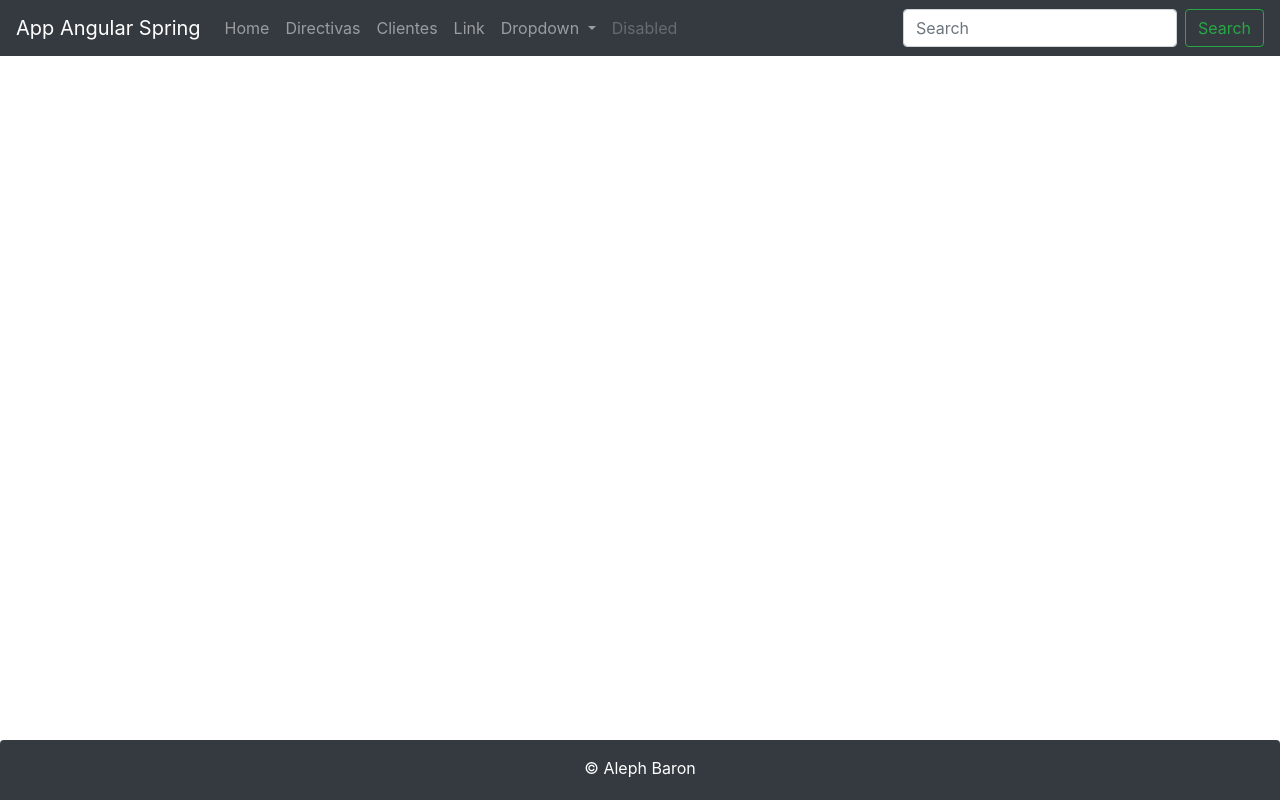
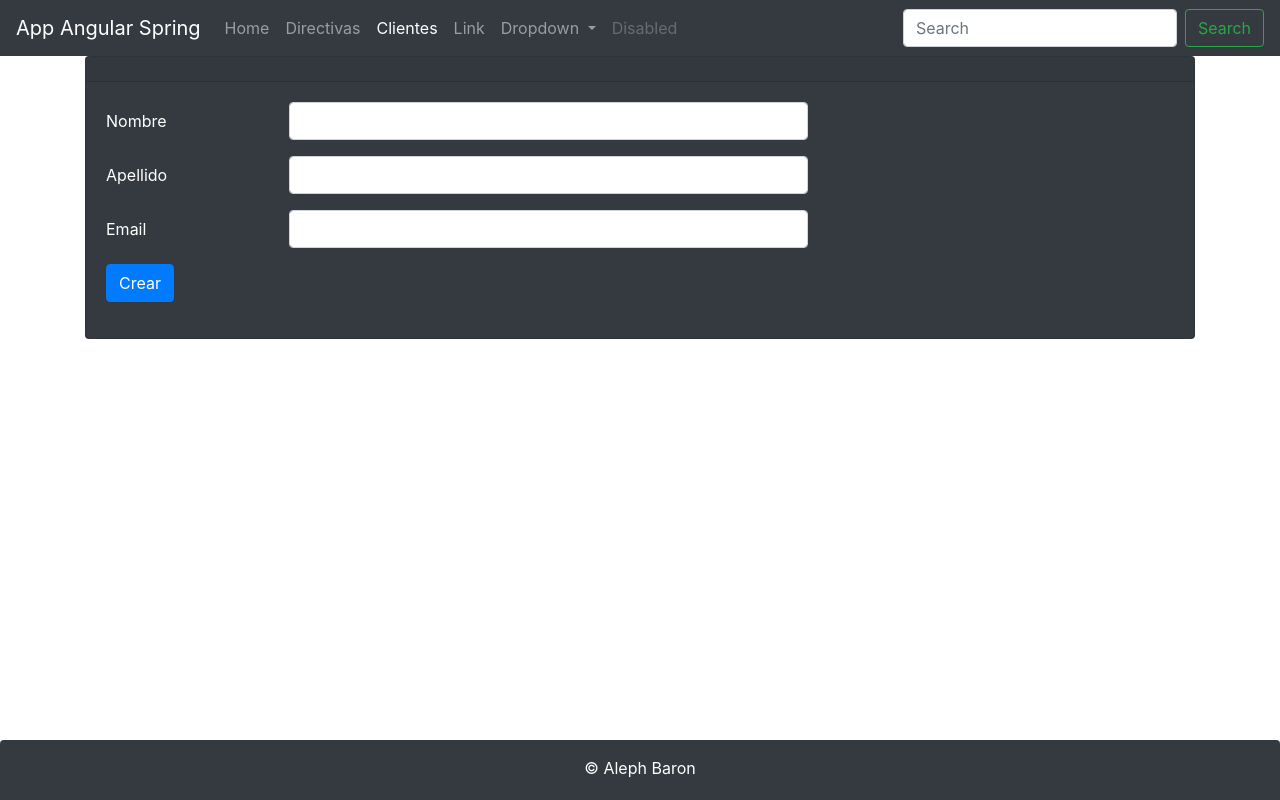
Before and after one commit to carloosbaroon/POO, an Angular app in the folder spring-angular/clientes-app/: page /clientes/form in a window 1280 px wide. Before the commit this address led to /. Built offline with nearby package versions, Linux system fonts and the light colour scheme.

Commit message:
Missing files for the FormComponent to work

```diff
--- a/spring-angular/clientes-app/src/app/app.routes.ts
+++ b/spring-angular/clientes-app/src/app/app.routes.ts
@@ -1,10 +1,12 @@
 import { Routes } from '@angular/router';
 import {DirectiveComponent} from "./directive/directive.component";
 import {ClientesComponent} from "./clientes/clientes.component";
+import {FormComponent} from "./clientes/form.component";
 
 //Here we'll define our routes and
 export const routes: Routes = [
   {path: '', redirectTo: '/clientes', pathMatch: 'full'},
   {path: 'directivas', component: DirectiveComponent},
   {path: 'clientes', component: ClientesComponent},
+  {path: 'clientes/form', component: FormComponent},
 ];
--- a/spring-angular/clientes-app/src/app/clientes/cliente.ts
+++ b/spring-angular/clientes-app/src/app/clientes/cliente.ts
@@ -1,7 +1,7 @@
 export class Cliente {
-  id: number = 0;
-  nombre: string = '';
-  apellido: string = '';
-  email: string = '';
-  createAt: string = '';
+  id?: number;
+  nombre?: string;
+  apellido?: string;
+  email?: string;
+  createAt?: string;
 }
--- a/spring-angular/clientes-app/src/app/clientes/form.component.html
+++ b/spring-angular/clientes-app/src/app/clientes/form.component.html
@@ -1,5 +1,5 @@
 <div class="card bg-dark text-white">
-  <div class="card-header">{{ titulo }}</div>
+  <div class="card-header"></div>
   <div class="card-body">
     <form (ngSubmit)="create()">
       <div class="form-group row">
@@ -7,18 +7,22 @@
         <div class="col-sm-6">
           <input type="text" id="nombre" class="form-control" [(ngModel)]="cliente.nombre" name="nombre">
         </div>
+      </div>
+      <div class="form-group row">
         <label for="apellido" class="col-form-label col-sm-2">Apellido</label>
         <div class="col-sm-6">
-          <input type="text" id="apellido" class="form-control" [ngModel]="cliente.apellido" name="apellido">
+          <input type="text" id="apellido" class="form-control" [(ngModel)]="cliente.apellido" name="apellido">
         </div>
+      </div>
+      <div class="form-group row">
         <label for="email" class="col-form-label col-sm-2">Email</label>
         <div class="col-sm-6">
-          <input type="text" id="email" class="form-control" [ngModel]="cliente.email" name="email">
+          <input type="text" id="email" class="form-control" [(ngModel)]="cliente.email" name="email">
         </div>
       </div>
       <div class="form-group row">
         <div class="col-sm-6">
-          <button class="btn btn-primary" role="button"></button>
+          <button class="btn btn-primary" role="button">Crear</button>
         </div>
       </div>
     </form>
```
